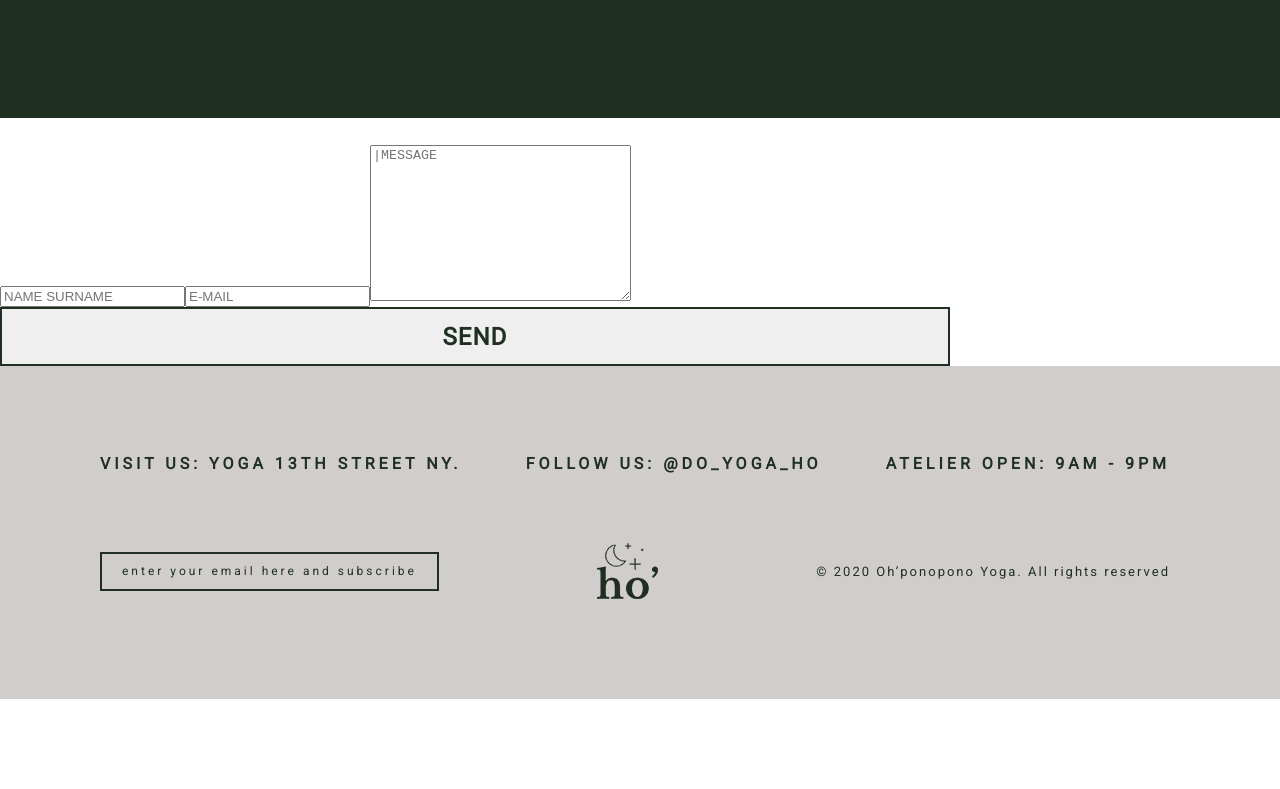
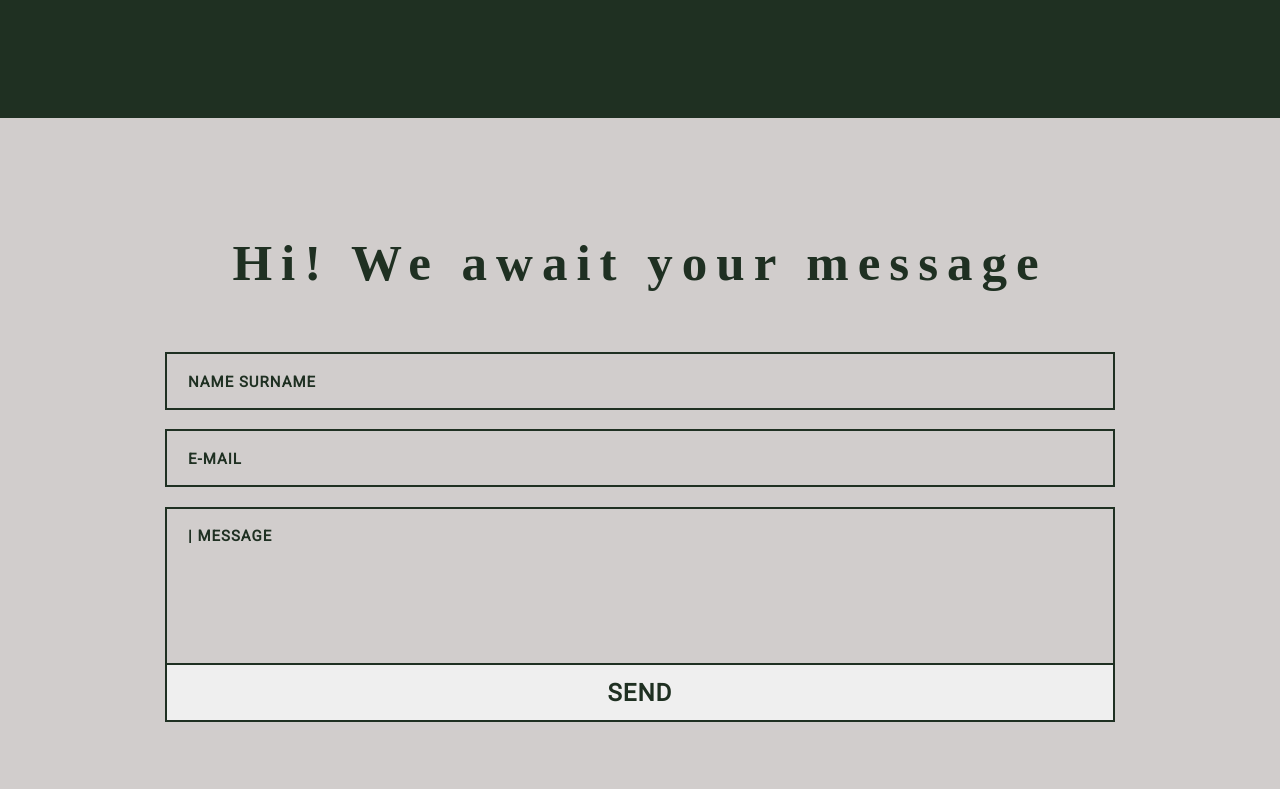
Before and after one commit to ArtemMartynow/ho, a Vue app: page / in a window 1280 px wide. Shown: the part 3791-4580 px from the top of the page. Before the commit the page ends 4490 px from the top, so only its background shows below. Built offline with nearby package versions, Linux system fonts and the light colour scheme.

Commit message:
add style for Message

```diff
--- a/src/assets/message.css
+++ b/src/assets/message.css
@@ -0,0 +1,63 @@
+.message {
+    text-align: center;
+    background: #D1CDCC;
+    padding-bottom: 111px;
+    padding-top: 128px;
+}
+
+.message h2 {
+    color: #1F3022;
+    font-size: 51px;
+    line-height: 35px;
+    margin-bottom: 71px;
+    letter-spacing: 9px;
+}
+
+form {
+    width: 950px;
+    margin: 0 auto;
+}
+
+input {
+    width: 923px;
+    height: 52px;
+    padding-left: 21px;
+    border: 2px solid #1F3022;
+    font-size: 15px;
+    font-weight: 700;
+    background: #D1CDCC;
+}
+
+input::placeholder {
+    color: #1F3022;
+    font-weight: 700;
+    font-family: 'Roboto', sans-serif;
+    letter-spacing: 1px;
+}
+
+textarea {
+    resize: none;
+    width: 923px;
+    height: 134px;
+    padding-left: 21px;
+    border: 2px solid #1F3022;
+    font-size: 15px;
+    font-weight: 700;
+    background: #D1CDCC;
+    margin-bottom: -4px;
+    border-bottom: none;
+    padding-top: 18px;
+    font-family: 'Roboto', sans-serif;
+}
+
+textarea::placeholder {
+    color: #1F3022;
+    font-weight: 700;
+    font-family: 'Roboto', sans-serif;
+    letter-spacing: 1px;
+}
+
+#email {
+    margin-top: 19px;
+    margin-bottom: 20px;
+}
--- a/src/components/global/Message.vue
+++ b/src/components/global/Message.vue
@@ -7,12 +7,8 @@
         <h2>Hi! We await your message</h2>
         <form @submit.prevent.stop="submit">
             <input type="text" placeholder="NAME SURNAME">
-            <input type="email" placeholder="E-MAIL">
-            <textarea
-                cols="30"
-                rows="10"
-                placeholder="|MESSAGE"
-            ></textarea>
+            <input type="email" placeholder="E-MAIL" id="email">
+            <textarea  placeholder="| MESSAGE"></textarea>
             <button class="form-btn">send</button>
         </form>
     </div>
```
